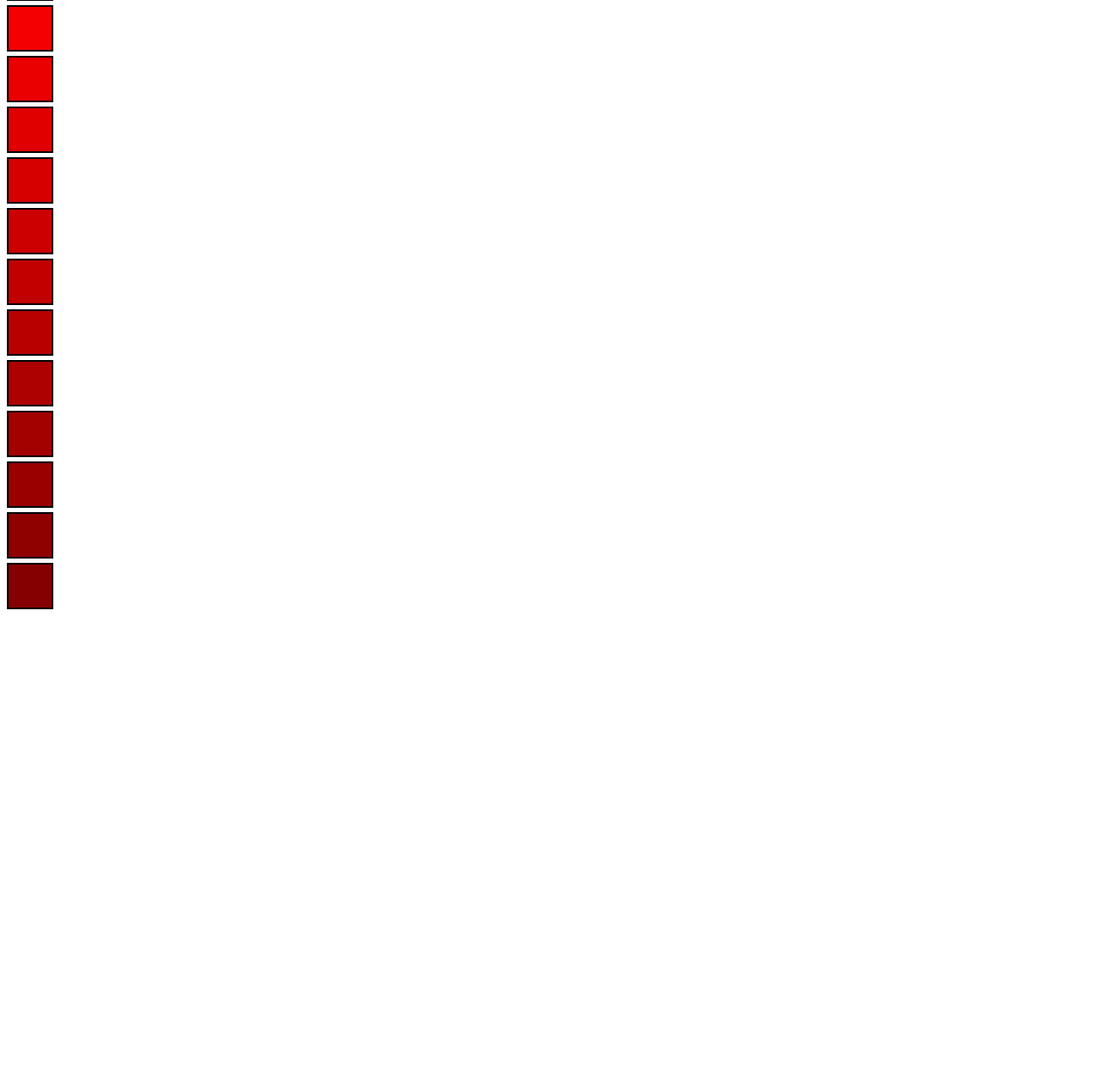
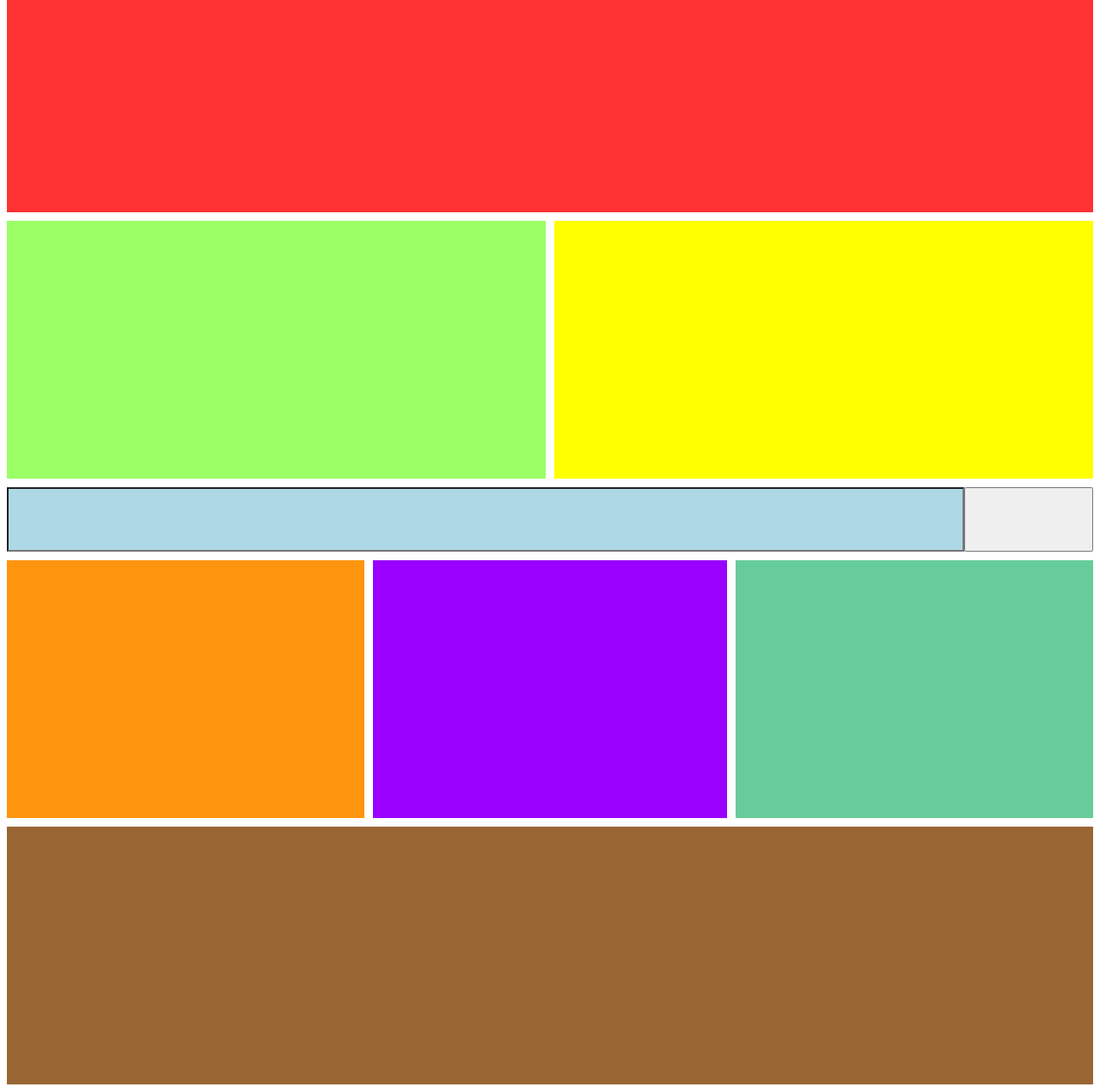
Before and after one commit to gar13177/my_responsive_sass, a website: page public/index.html in a window 1280 px wide. Shown: the part 61-1326 px from the top of the page at 86% size. Before the commit the page ends 800 px from the top, so only its background shows below. Drawn offline with Linux system fonts and the light colour scheme.

Commit message:
finalizado (creo)
aplicación de funciones, y llenado por medio de vector

```diff
--- a/public/index.html
+++ b/public/index.html
@@ -1,24 +1,49 @@
 <!DOCTYPE html>
 <html>
-  <head>
-    <link rel="stylesheet" href="css/styles.css">
-    <title>Example</title>
-  </head>
-  <body>
-    <div class="cajita cajita-0"></div>
-    <div class="cajita cajita-1"></div>
-    <div class="cajita cajita-2"></div>
-    <div class="cajita cajita-3"></div>
-    <div class="cajita cajita-4"></div>
-    <div class="cajita cajita-5"></div>
-    <div class="cajita cajita-6"></div>
-    <div class="cajita cajita-7"></div>
-    <div class="cajita cajita-8"></div>
-    <div class="cajita cajita-9"></div>
-    <div class="cajita cajita-10"></div>
-    <div class="cajita cajita-11"></div>
-    <div class="cajita cajita-12"></div>
+    <head>
+        <meta charset="utf-8" name="viewport" content="width=device-width, initial-scale=1.0">
+        <link rel="stylesheet" href="css/styles.css">
+    </head>
+    <body>
 
+        <div class="box b1"></div>
 
-  </body>
+        <div class="two-column-wrapper">
+
+            <div class="box first-column-wrapper-2">
+                <div class="box b2"></div>
+            </div>
+
+            <div class="box second-column-wrapper-2">
+                <div class="box b3"></div>
+            </div>
+
+        </div>
+
+        <div class="clear"></div>
+
+        <div class="box b4">
+            <input type="text"></input>
+            <input type="button"> </button>
+        </div>
+
+        <div class="three-column-wrapper">
+
+            <div class="box first-column-wrapper-1">
+                <div class="box b5"></div>
+            </div>
+
+            <div class="box second-column-wrapper-1">
+                <div class="box b6"></div>
+            </div>
+
+            <div class="box third-column-wrapper-1">
+                <div class="box b7"></div>
+            </div>
+
+        </div>
+
+        <div class="box b8"></div>
+
+    </body>
 </html>
--- a/sass/styles.scss
+++ b/sass/styles.scss
@@ -1,21 +1,105 @@
-$gradient-step-size: 2px;
-$base-color: blue;
-$cajita-size: 30px;
+$colors: (#ff3333,#99ff65,#ffff00,lightblue,#ff950e,#9900ff,#66cc99,#996633);
 
-
-@mixin cajita ($size,$base-color,$qty,$gss) {
-    border: 2px solid black;
-    height: $size;
-    margin-bottom: 5px;
-    width: $size;
-
-    @for $i from 0 through ($qty - 1){
-      &.cajita-#{$i}{
-        background: darken($base-color,$gss*$i);
-      }
-    }
+.clear {
+    clear: both;
 }
 
-.cajita{
-  @include cajita(50px,red,20,2px);
+@mixin box (){
+  padding: 0;
+  margin-bottom: 10px;
+  height: 300px;
+  box-sizing: border-box;
+  width: 100%;
+
+  $index: 1;
+  @each $color in $colors{
+    &.b#{$index}{
+      background-color: $color;
+    }
+    $index: $index + 1;
+  }
+
 }
+
+.box {
+    @include box();
+}
+
+.box.b4 {
+    position: relative;
+    padding-right: 150px;
+    height: 75px;
+}
+.b4 input[type="text"]{
+    height: 100%;
+    width: 100%;
+    box-sizing: border-box;
+    background: lightblue;
+}
+.b4 input[type="button"] {
+    width: 150px;
+    height: 100%;
+    position: absolute;
+    right: 0;
+    top: 0;
+}
+
+@media only screen and (min-width: 480px) {
+    /* For tablets: */
+    .first-column-wrapper-1, .second-column-wrapper-1 {
+        float:left;
+        box-sizing: border-box;
+        width: 50%;
+    }
+
+    .first-column-wrapper-1 {
+        padding-right: 5px;
+    }
+
+    .second-column-wrapper-1 {
+        padding-left: 5px;
+    }
+
+    .third-column-wrapper-1 {
+        box-sizing:border-box;
+        clear:both;
+    }
+
+}
+
+@media only screen and (min-width: 768px){
+
+    .first-column-wrapper-2, .second-column-wrapper-2 {
+        float:left;
+        box-sizing: border-box;
+        width: 50%;
+    }
+
+    .first-column-wrapper-2 {
+        padding-right: 5px;
+    }
+
+    .second-column-wrapper-2 {
+        padding-left: 5px;
+    }
+
+    .first-column-wrapper-1, .second-column-wrapper-1 {
+        width: 33.33%;
+    }
+
+    .second-column-wrapper-1 {
+        padding-right: 5px;
+    }
+
+    .third-column-wrapper-1 {
+        clear: none;
+        float: left;
+        padding-left: 5px;
+        width: 33.34%;
+
+    }
+    .b8 {
+        clear: both;
+    }
+
+}
```
Also changed, not shown: package.json (+10 -2 lines), public/css/styles.css.
